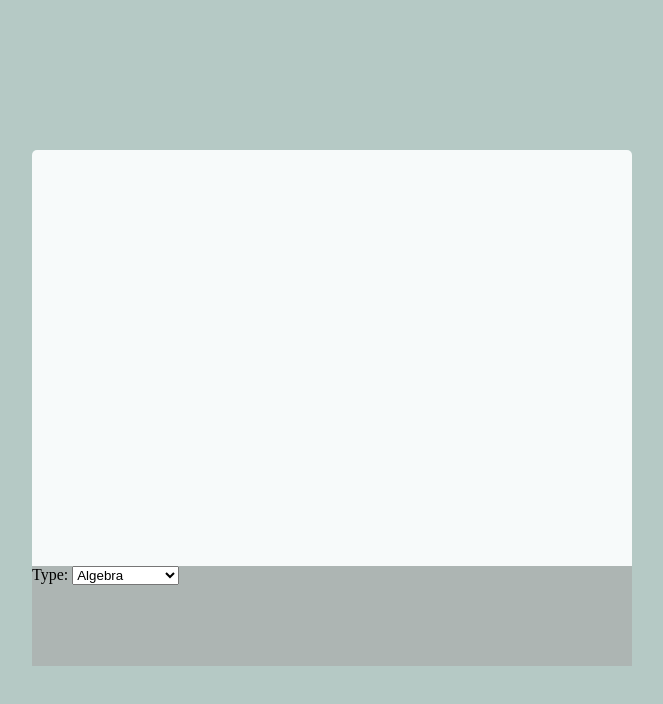
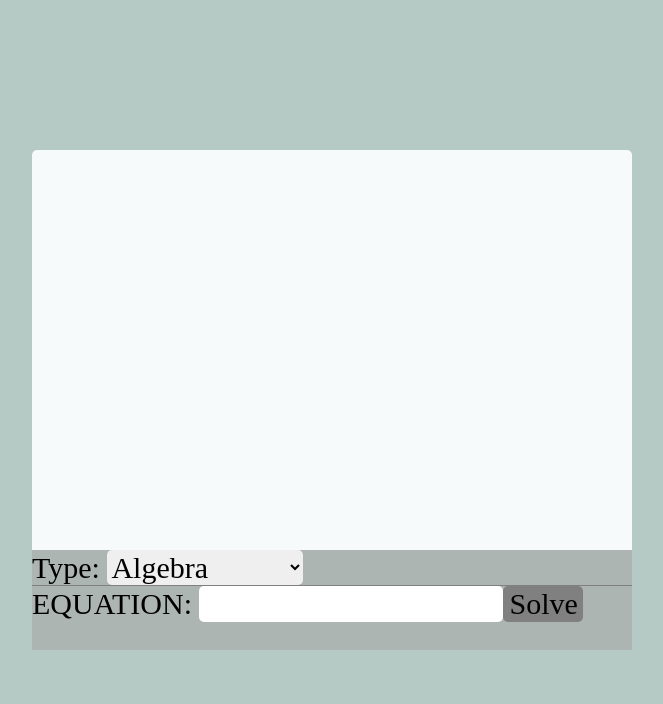
Before and after one commit to CodeSalvageON/Candle-Wood, a website: page public/static/index.html in a window 1280 px wide. Shown: the whole page, without its empty margins (308-971 px from the left). Drawn offline with Linux system fonts and the light colour scheme; a web font is replaced by a local one.

Commit message:
Basic UI done

```diff
--- a/public/static/css/index.css
+++ b/public/static/css/index.css
@@ -1,5 +1,24 @@
+@font-face {
+  font-family: FSEX;
+  src: url('https://codesalvageon.github.io/magichat/fonts/FSEX300.ttf');
+}
+
 body {
+  font-family: FSEX;
   background-color: #B5C9c5;
+}
+
+p {
+  margin: 0;
+}
+
+select, option {
+  font-family: FSEX;
+}
+
+select, option {
+  border: none;
+  border-radius: 5px;
 }
 
 #calculator {
@@ -22,7 +41,33 @@ body {
 }
 
 #input {
+  margin: 0;
   width: 600px;
   height: 100px;
+  overflow-y: auto;
   background-color: #ADB5B3;
 }
+
+#equation {
+  width: 300px;
+  border: none;
+  border-radius: 5px;
+}
+
+.big {
+  font-size: 30px;
+}
+
+.btn {
+  width: 80px;
+  border: none;
+  border-radius: 5px;
+  font-family: FSEX;
+  background-color: gray;
+}
+
+.line {
+  width: 600px;
+  height: 0.5px;
+  background-color: grey;
+}
--- a/public/static/index.html
+++ b/public/static/index.html
@@ -12,11 +12,13 @@
       <section id="output"></section>
       <section id="input">
         <form id="input-form">
-          <p>Type: <select id="type">
+          <p class="big">Type: <select id="type" class="big">
             <option value="algebra">Algebra</option>
             <option value="word">Word Problem</option>
             <option value="graph">Graph</option>
           </select></p>
+          <p class="line"></p>
+          <p class="big">EQUATION: <input type="text" id="equation" class="big"/><button class="btn big">Solve</button></p>
         </form>
       </section>
     </section>
```
